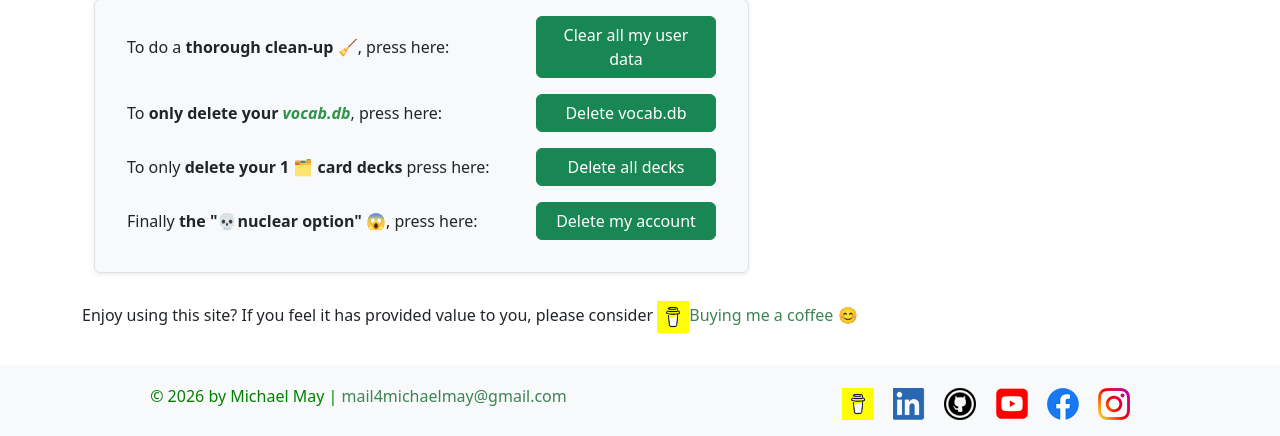
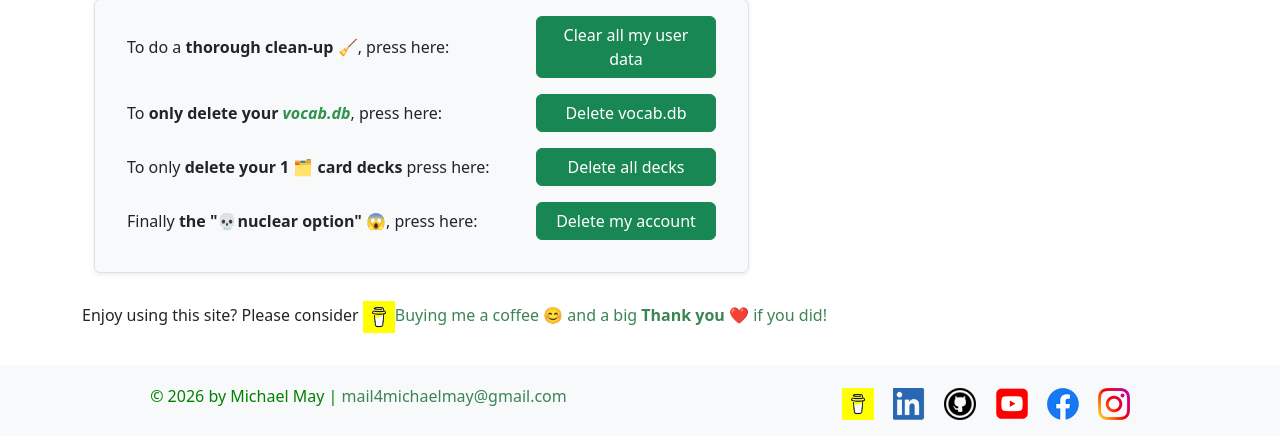
Before and after one commit to dadeux/kindle2anki-web, a Flask app: template templates/index.html in a window 1280 px wide. Shown: the part 593-1029 px from the top of the page. Run offline with Flask 3, Linux system fonts and the light colour scheme; the template is opened without the code that fills it, so the values that code supplies are empty; the visitor is signed in with stand-in values (Sample User, id 1); parts of the project's set-up code (start-up, migrations or seed data) failed here and were passed over; some libraries are stand-ins or nearby versions.

Commit message:
some layout tweaks

```diff
--- a/templates/history.html
+++ b/templates/history.html
@@ -73,7 +73,7 @@
         <div class="text-start">
             <p class="mt-4">Like what you see? If you feel this site has provided value to you, please consider
                 <a href="https://buymeacoffee.com/michael.a.may" target="_blank">
-                <img src="static/buy_me_a_coffee.png" style="width: 32px; height: 32px;" alt="buy me a coffee">Buying me a coffee 😊
+                <img src="static/buy_me_a_coffee.png" style="width: 32px; height: 32px;" alt="buy me a coffee">buying me a coffee 😊 and a <b>Thank you ❤️</b> if you did!
                 </a>
         </div>
 {% endblock %}
--- a/templates/index.html
+++ b/templates/index.html
@@ -107,9 +107,9 @@
     </div>
     {% if session['has_history'] %}
     <div class="text-start">
-            <p class="mt-4">Enjoy using this site? If you feel it has provided value to you, please consider
+            <p class="mt-4">Enjoy using this site? Please consider
                 <a href="https://buymeacoffee.com/michael.a.may" target="_blank">
-                <img src="static/buy_me_a_coffee.png" style="width: 32px; height: 32px;" alt="buy me a coffee">Buying me a coffee 😊
+                <img src="static/buy_me_a_coffee.png" style="width: 32px; height: 32px;" alt="buy me a coffee">Buying me a coffee 😊 and a big <b>Thank you ❤️</b> if you did!
                 </a>
         </div>
     {% endif %}
```
